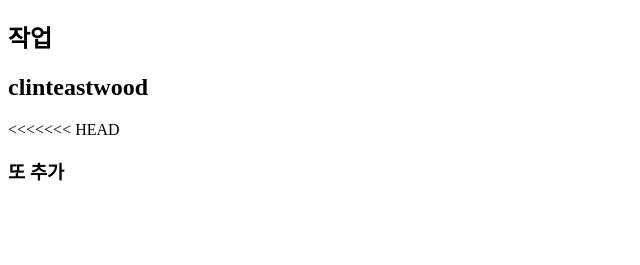
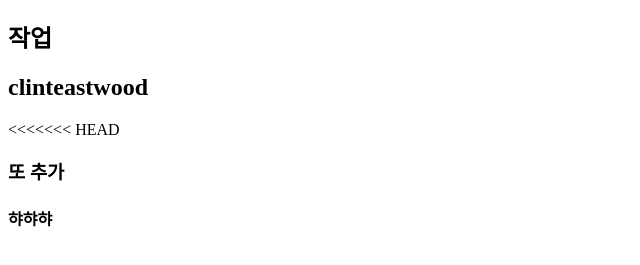
Before and after one commit to gimjunyong10/semi01, a plain HTML site: page index.html in a window 1280 px wide. Shown: the part 61-326 px from the top of the page, without its empty margins (0-640 px from the left). Drawn offline with Linux system fonts and the light colour scheme.

Commit message:
마지막

```diff
--- a/index.html
+++ b/index.html
@@ -13,7 +13,7 @@
 <h2>clinteastwood</h2>
 <<<<<<< HEAD
 <h3>또 추가</h3>
-
+<h4>햐햐햐</h4>
 
 
 </body>
```
